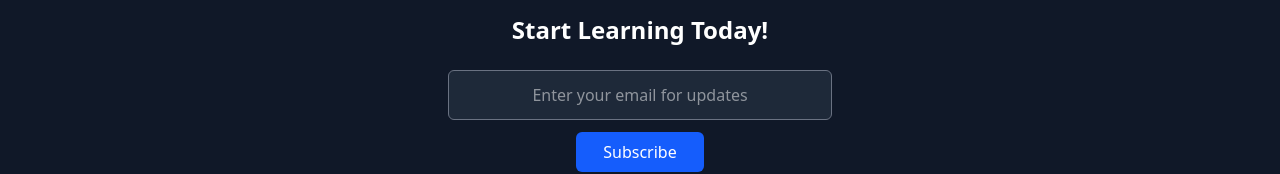
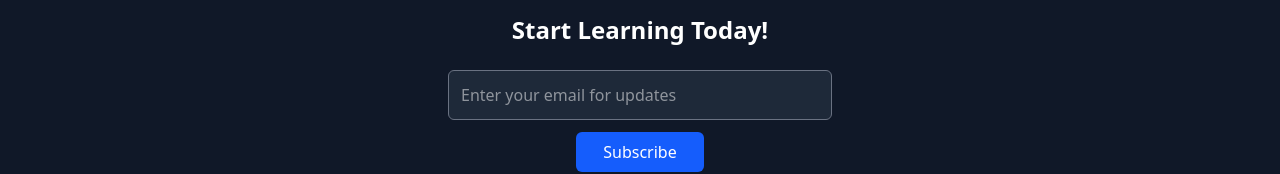
Before and after one commit to Pranay-Dommati/thestudent, a React (Vite) app in the folder frontend/: page / in a window 1280 px wide. Shown: the part 4572-4746 px from the top of the page. Built offline with nearby package versions, Linux system fonts and the light colour scheme.

Commit message:
changing text-left to center

```diff
--- a/frontend/src/components/Footer/Footer.jsx
+++ b/frontend/src/components/Footer/Footer.jsx
@@ -11,7 +11,7 @@ const Footer = () => {
           <input
             type="email"
             placeholder="Enter your email for updates"
-            className="p-3 border border-gray-500 rounded-md w-full md:w-1/3 bg-gray-800 text-white focus:outline-none text-center"
+            className="p-3 border border-gray-500 rounded-md w-full md:w-1/3 bg-gray-800 text-white focus:outline-none text-left"
           />
           <button className="bg-blue-600 hover:bg-blue-500 px-5 py-2 rounded-md font-medium transition w-32">
             Subscribe
```
